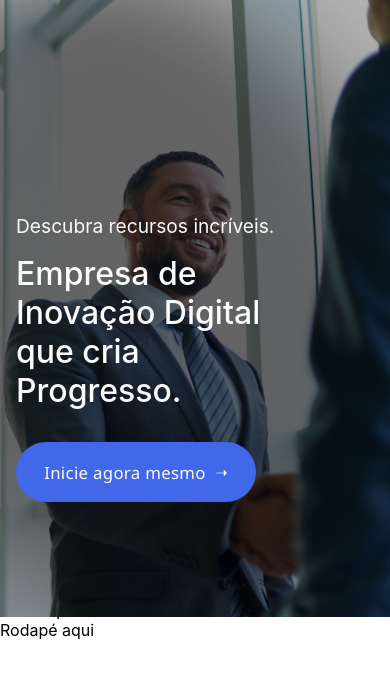
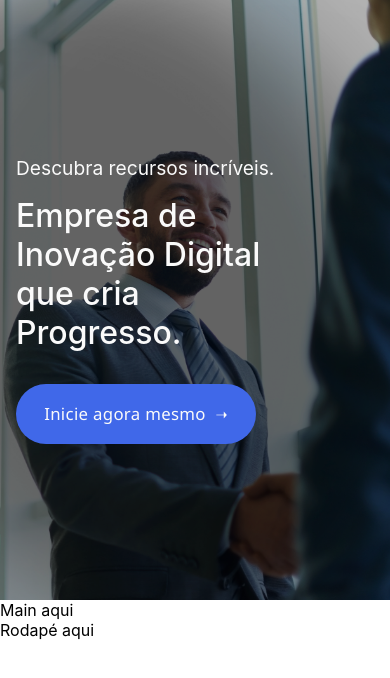
Before and after one commit to avilacamilla/malta-front-react, a React (Create React App) app: page / in a window 390 px wide. Shown: the top 678 px of the page. Built offline with nearby package versions, Linux system fonts and the light colour scheme.

Commit message:
style: Desenvolve animação keyframke para os textos do HeaderHero

```diff
--- a/src/components/HeaderHero/headerHero.css
+++ b/src/components/HeaderHero/headerHero.css
@@ -7,31 +7,27 @@
     }
 }
 
-.header-hero-mobile {
-    display: none;
+@keyframes fadeInUp {
+    0% {
+        opacity: 0;
+        transform: translateY(20px);
+    }
+    100% {
+        opacity: 1;
+        transform: translateY(0);
+    }
 }
 
-.header-hero-desktop {
-    display: none;
-}
-
-@media (max-width: 600px) {
 .header-hero-container {
     display: flex;
     justify-content: center;
     align-items: center;
     position: relative;
+    overflow: hidden;
 }
 
-    .header-hero-mobile {
-        display: flex;
-        width: 100%;
-        height: auto;
-        animation: zoomIn 10s ease-in-out infinite;
-        animation-direction: alternate;
-    }
-
-    .header-hero-image {
+.header-hero-mobile,
+.header-hero-desktop {
     display: none;
     width: 100%;
     height: auto;
@@ -41,9 +37,10 @@
     display: flex;
     flex-direction: column;
     width: 100%;
-        margin: 30% 0 0 0;
     position: absolute;
-
+    opacity: 0;
+    animation: fadeInUp 0.8s ease-in-out forwards;
+    animation-delay: 0.5s;
 }
 
 .header-hero-description {
@@ -51,7 +48,9 @@
     margin: 0;
     font-size: 1.2rem;
     color: #FAFAFA;
-
+    opacity: 0;
+    animation: fadeInUp 0.8s ease-in-out forwards;
+    animation-delay: 1s;
 }
 
 .header-hero-title {
@@ -61,8 +60,10 @@
     font-weight: 500;
     color: #FAFAFA;
     width: 68%;
+    opacity: 0;
+    animation: fadeInUp 0.8s ease-in-out forwards;
+    animation-delay: 1.5s;
 }
-
 
 .header-hero-button {
     display: flex;
@@ -80,6 +81,9 @@
     color: #FAFAFA;
     letter-spacing: .02rem;
     cursor: pointer;
+    opacity: 0;
+    animation: fadeInUp 0.8s ease-in-out forwards;
+    animation-delay: 2s;
 }
 
 .header-hero-button::after {
@@ -90,30 +94,27 @@
 }
 
 .header-hero-button:hover {
-        background-color:  #4068e9e1;
+    background-color: #4068e9e1;
+}
+
+@media (max-width: 600px) {
+    .header-hero-mobile {
+        display: flex;
+        animation: zoomIn 10s ease-in-out infinite alternate;
+    }
+
+    .header-hero-desktop {
+        display: none;
     }
 }
 
 @media (min-width: 601px) {
+    .header-hero-mobile {
+        display: none;
+    }
+
     .header-hero-desktop {
         display: block;
-      width: 100%;
+        animation: zoomIn 10s ease-in-out infinite alternate;
     }
 }
-
-
-
-
-
-
-@media (max-width: 600px) {
-    .header-hero-mobile {
-      display: block;
-    }
-}
-
-@media (min-width: 601px) {
-    .header-hero-desktop {
-      display: block;
-    }
-}
```
Lines whose indentation alone changed are shown as unchanged.
